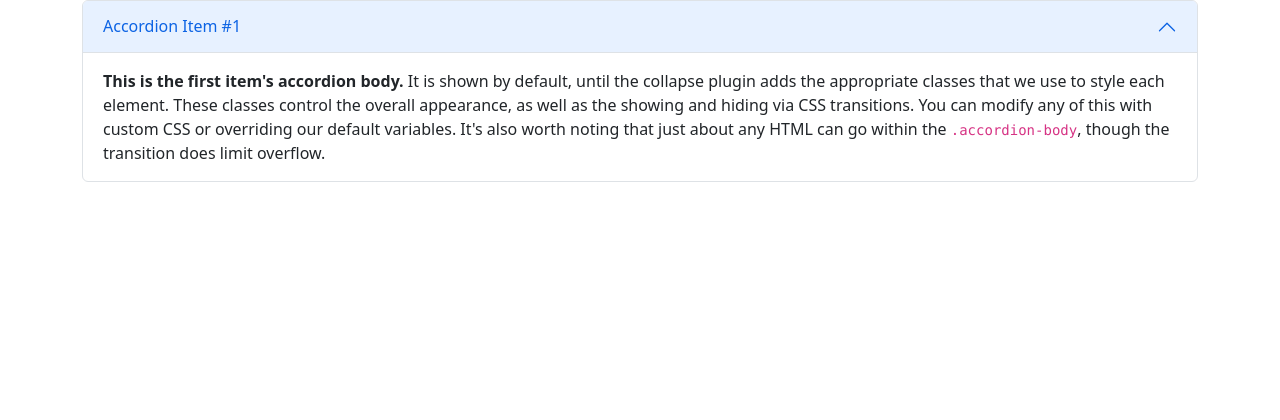
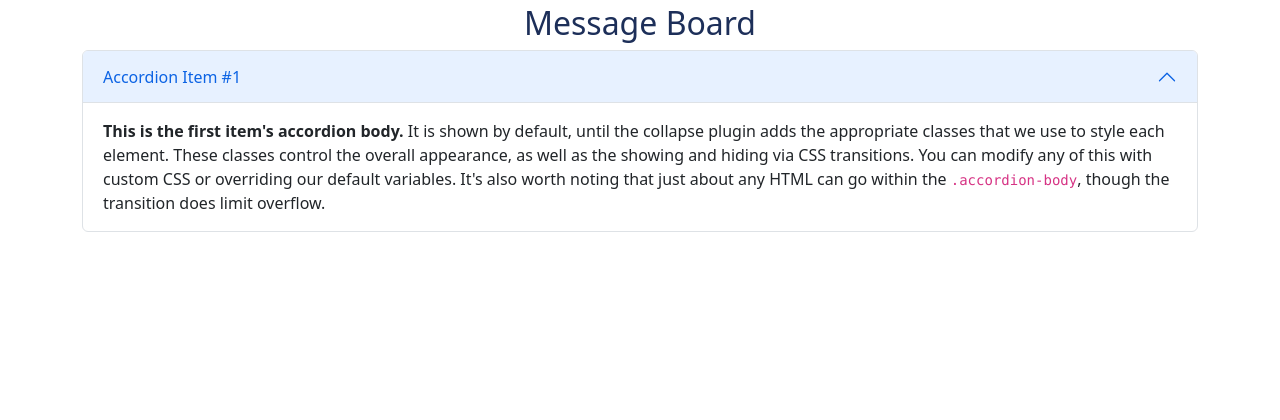
Before and after one commit to Ed-Whyatt/movie-lounge-ms-3, a Flask app: page /get_questions in a window 1280 px wide. Shown: the part 82-502 px from the top of the page. Run offline with Flask 2, Linux system fonts and the light colour scheme.

Commit message:
Add tiltl for message board

```diff
--- a/movielounge/templates/message_board.html
+++ b/movielounge/templates/message_board.html
@@ -1,6 +1,8 @@
 {% extends "base.html" %}
 {% block nav_message_board %}active{% endblock %}
 {% block content %}
+
+<h2 class="text-center lounge-blue-text mt-1">Message Board</h2>
 
 <div class="accordion" id="accordionExample">
     <div class="accordion-item">
```
